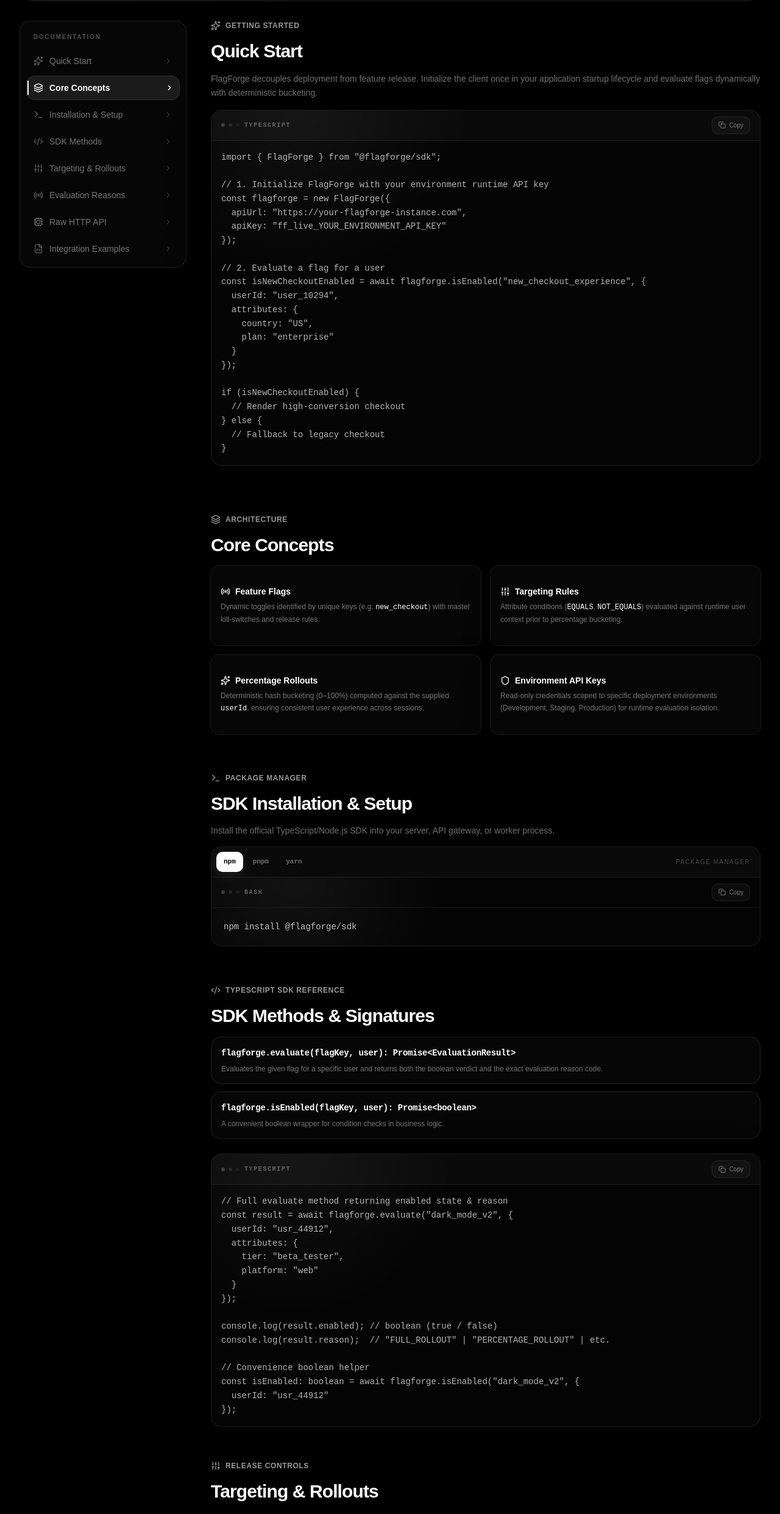
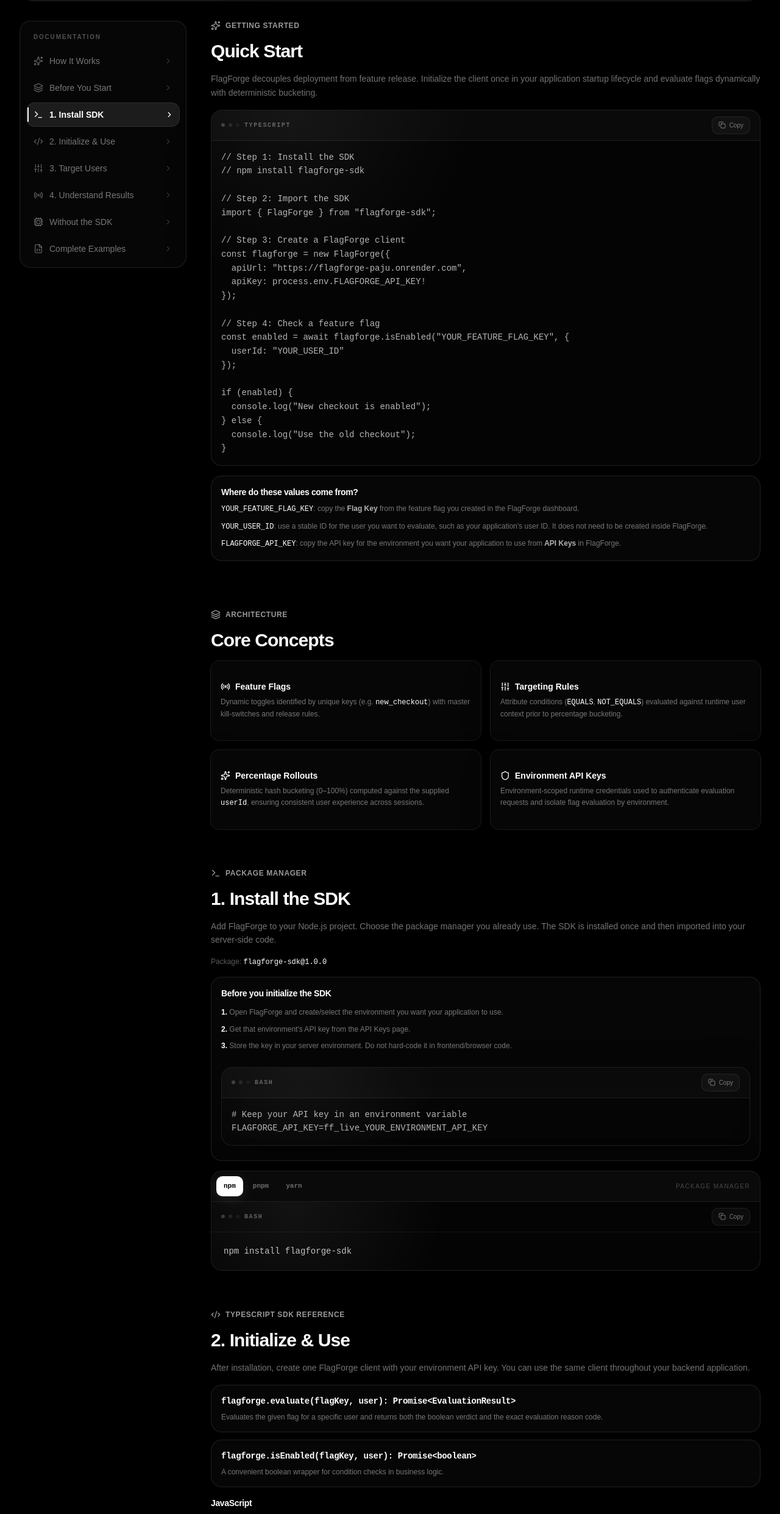
Before and after one commit to The-ZGod/FlagForge, a React (Vite) app in the folder frontend/: page /docs in a window 1280 px wide. Shown: the part 218-2701 px from the top of the page at 61% size. Built offline with nearby package versions, Linux system fonts and the light colour scheme; no server answers.

Commit message:
Updated Docs Page after npm publish

```diff
--- a/frontend/src/pages/Docs.tsx
+++ b/frontend/src/pages/Docs.tsx
@@ -329,71 +329,136 @@
     }, []);
 
     const sections = [
-        { id: "quick-start", title: "Quick Start", icon: Sparkles },
-        { id: "core-concepts", title: "Core Concepts", icon: Layers },
-        { id: "sdk-installation", title: "Installation & Setup", icon: Terminal },
-        { id: "sdk-methods", title: "SDK Methods", icon: Code2 },
-        { id: "targeting-and-rollouts", title: "Targeting & Rollouts", icon: Sliders },
-        { id: "evaluation-reasons", title: "Evaluation Reasons", icon: Radio },
-        { id: "runtime-api", title: "Raw HTTP API", icon: Cpu },
-        { id: "code-examples", title: "Integration Examples", icon: FileCode },
+        { id: "quick-start", title: "How It Works", icon: Sparkles },
+        { id: "core-concepts", title: "Before You Start", icon: Layers },
+        { id: "sdk-installation", title: "1. Install SDK", icon: Terminal },
+        { id: "sdk-methods", title: "2. Initialize & Use", icon: Code2 },
+        { id: "targeting-and-rollouts", title: "3. Target Users", icon: Sliders },
+        { id: "evaluation-reasons", title: "4. Understand Results", icon: Radio },
+        { id: "runtime-api", title: "Without the SDK", icon: Cpu },
+        { id: "code-examples", title: "Complete Examples", icon: FileCode },
     ];
 
-    const quickStartSnippet = `import { FlagForge } from "@flagforge/sdk";
+    const quickStartSnippet = `// Step 1: Install the SDK
+// npm install flagforge-sdk
 
-// 1. Initialize FlagForge with your environment runtime API key
+// Step 2: Import the SDK
+import { FlagForge } from "flagforge-sdk";
+
+// Step 3: Create a FlagForge client
 const flagforge = new FlagForge({
-  apiUrl: "https://your-flagforge-instance.com",
-  apiKey: "ff_live_YOUR_ENVIRONMENT_API_KEY"
+  apiUrl: "https://flagforge-paju.onrender.com",
+  apiKey: process.env.FLAGFORGE_API_KEY!
 });
 
-// 2. Evaluate a flag for a user
-const isNewCheckoutEnabled = await flagforge.isEnabled("new_checkout_experience", {
-  userId: "user_10294",
-  attributes: {
-    country: "US",
-    plan: "enterprise"
-  }
+// Step 4: Check a feature flag
+const enabled = await flagforge.isEnabled("YOUR_FEATURE_FLAG_KEY", {
+  userId: "YOUR_USER_ID"
 });
 
-if (isNewCheckoutEnabled) {
-  // Render high-conversion checkout
+if (enabled) {
+  console.log("New checkout is enabled");
 } else {
-  // Fallback to legacy checkout
+  console.log("Use the old checkout");
 }`;
 
     const installSnippets = {
-        npm: `npm install @flagforge/sdk`,
-        pnpm: `pnpm add @flagforge/sdk`,
-        yarn: `yarn add @flagforge/sdk`,
+        npm: `npm install flagforge-sdk`,
+        pnpm: `pnpm add flagforge-sdk`,
+        yarn: `yarn add flagforge-sdk`,
     } as const;
 
     const [packageManager, setPackageManager] =
         useState<keyof typeof installSnippets>("npm");
     const [packageCopied, setPackageCopied] = useState(false);
 
-    const methodsSnippet = `// Full evaluate method returning enabled state & reason
-const result = await flagforge.evaluate("dark_mode_v2", {
-  userId: "usr_44912",
+    const javascriptSetupSnippet = `import { FlagForge } from "flagforge-sdk";
+
+const flagforge = new FlagForge({
+  apiUrl: "https://flagforge-paju.onrender.com",
+  apiKey: process.env.FLAGFORGE_API_KEY
+});
+
+const enabled = await flagforge.isEnabled("YOUR_FEATURE_FLAG_KEY", {
+  userId: "YOUR_USER_ID"
+});
+
+console.log(enabled); // true or false`;
+
+    const typescriptSetupSnippet = `import { FlagForge } from "flagforge-sdk";
+
+const flagforge = new FlagForge({
+  apiUrl: "https://flagforge-paju.onrender.com",
+  apiKey: process.env.FLAGFORGE_API_KEY!
+});
+
+const enabled: boolean = await flagforge.isEnabled("YOUR_FEATURE_FLAG_KEY", {
+  userId: "YOUR_USER_ID"
+});
+
+console.log(enabled); // true or false`;
+
+    const evaluationSnippet = `const result = await flagforge.evaluate("YOUR_FEATURE_FLAG_KEY", {
+  userId: "YOUR_USER_ID",
   attributes: {
-    tier: "beta_tester",
-    platform: "web"
+    country: "US",
+    plan: "pro"
   }
 });
 
-console.log(result.enabled); // boolean (true / false)
-console.log(result.reason);  // "FULL_ROLLOUT" | "PERCENTAGE_ROLLOUT" | etc.
+console.log(result.enabled);
+console.log(result.reason);`;
 
-// Convenience boolean helper
-const isEnabled: boolean = await flagforge.isEnabled("dark_mode_v2", {
-  userId: "usr_44912"
-});`;
+    const environmentSnippet = `# Keep your API key in an environment variable
+FLAGFORGE_API_KEY=ff_live_YOUR_ENVIRONMENT_API_KEY`;
 
-    const rawHttpSnippet = `curl -X POST https://your-flagforge-instance.com/api/evaluation \\
+    const fullExampleSnippet = `import { FlagForge } from "flagforge-sdk";
+
+const flagforge = new FlagForge({
+  apiUrl: "https://flagforge-paju.onrender.com",
+  apiKey: process.env.FLAGFORGE_API_KEY
+});
+
+async function main() {
+  const enabled = await flagforge.isEnabled("YOUR_FEATURE_FLAG_KEY", {
+    userId: "YOUR_USER_ID",
+    attributes: {
+      country: "US"
+    }
+  });
+
+  if (enabled) {
+    console.log("Show new checkout");
+  } else {
+    console.log("Show existing checkout");
+  }
+}
+
+main();`;
+
+    const methodsSnippet = `// Use this when you only need true / false
+const enabled = await flagforge.isEnabled("YOUR_FEATURE_FLAG_KEY", {
+  userId: "YOUR_USER_ID"
+});
+
+console.log(enabled);
+
+// Use this when you also want to know why
+const result = await flagforge.evaluate("YOUR_FEATURE_FLAG_KEY", {
+  userId: "YOUR_USER_ID",
+  attributes: {
+    country: "US"
+  }
+});
+
+console.log(result.enabled);
+console.log(result.reason);`;
+
+    const rawHttpSnippet = `curl -X POST https://flagforge-paju.onrender.com/api/evaluation \\
   -H "Content-Type: application/json" \\
   -H "X-FlagForge-Key: ff_live_YOUR_ENVIRONMENT_API_KEY" \\
   -d '{
-    "flagKey": "new_checkout_experience",
+    "flagKey": "YOUR_FEATURE_FLAG_KEY",
     "userId": "user_10294",
     "attributes": {
       "country": "US",
@@ -408,11 +473,11 @@
 }`;
 
     const expressExample = `import express from "express";
-import { FlagForge } from "@flagforge/sdk";
+import { FlagForge } from "flagforge-sdk";
 
 const app = express();
 const flagforge = new FlagForge({
-  apiUrl: process.env.FLAGFORGE_API_URL!,
+  apiUrl: process.env.FLAGFORGE_API_URL || "https://flagforge-paju.onrender.com",
   apiKey: process.env.FLAGFORGE_API_KEY!
 });
 
@@ -420,7 +485,7 @@
   const userId = req.headers["x-user-id"] as string || "anonymous";
   const userPlan = (req.query.plan as string) || "free";
 
-  const useAiSearch = await flagforge.isEnabled("ai_powered_search", {
+  const useAiSearch = await flagforge.isEnabled("YOUR_FEATURE_FLAG_KEY", {
     userId,
     attributes: { plan: userPlan }
   });
@@ -473,7 +538,7 @@
                             </Badge>
                         </div>
                         <p className="text-sm text-white/45">
-                            Comprehensive guide to integrating FlagForge feature flags, deterministic percentage rollouts, targeting rules, and SDKs into your backend applications.
+                            Comprehensive guide to integrating FlagForge feature flags, deterministic percentage rollouts, targeting rules, and the published flagforge-sdk into your backend applications.
                         </p>
                     </div>
 
@@ -570,6 +635,26 @@
                             </p>
 
                             <CodeBlock code={quickStartSnippet} language="typescript" />
+
+                            <div className="docs-card relative overflow-hidden rounded-2xl border border-white/[0.10] bg-white/[0.025] p-4 backdrop-blur-xl">
+                                <h3 className="text-sm font-semibold text-white">Where do these values come from?</h3>
+                                <div className="mt-2 space-y-2 text-xs leading-relaxed text-white/45">
+                                    <p>
+                                        <code className="font-mono text-white">YOUR_FEATURE_FLAG_KEY</code>:
+                                        copy the <strong className="text-white/70">Flag Key</strong> from the feature flag you created in the FlagForge dashboard.
+                                    </p>
+                                    <p>
+                                        <code className="font-mono text-white">YOUR_USER_ID</code>:
+                                        use a stable ID for the user you want to evaluate, such as your application's user ID.
+                                        It does not need to be created inside FlagForge.
+                                    </p>
+                                    <p>
+                                        <code className="font-mono text-white">FLAGFORGE_API_KEY</code>:
+                                        copy the API key for the environment you want your application to use from
+                                        <strong className="text-white/70"> API Keys</strong> in FlagForge.
+                                    </p>
+                                </div>
+                            </div>
                         </section>
 
                         {/* Section: Core Concepts */}
@@ -628,7 +713,7 @@
                                             <span>Environment API Keys</span>
                                         </div>
                                         <p className="text-xs text-white/45 leading-relaxed">
-                                            Read-only credentials scoped to specific deployment environments (Development, Staging, Production) for runtime evaluation isolation.
+                                            Environment-scoped runtime credentials used to authenticate evaluation requests and isolate flag evaluation by environment.
                                         </p>
                                     </CardContent>
                                 </Card>
@@ -644,11 +729,25 @@
                                 <span>Package Manager</span>
                             </div>
                             <h2 className="text-2xl sm:text-3xl font-semibold tracking-[-0.03em] text-white">
-                                SDK Installation & Setup
+                                1. Install the SDK
                             </h2>
-                            <p className="text-sm text-white/45">
-                                Install the official TypeScript/Node.js SDK into your server, API gateway, or worker process.
+                            <p className="text-sm text-white/45 leading-relaxed">
+                                Add FlagForge to your Node.js project. Choose the package manager you already use.
+                                The SDK is installed once and then imported into your server-side code.
                             </p>
+                            <p className="text-xs text-white/35">
+                                Package: <code className="font-mono text-white">flagforge-sdk@1.0.0</code>
+                            </p>
+
+                            <div className="docs-card relative overflow-hidden rounded-2xl border border-white/[0.10] bg-white/[0.025] p-4 space-y-3 backdrop-blur-xl">
+                                <h3 className="text-sm font-semibold text-white">Before you initialize the SDK</h3>
+                                <ol className="space-y-2 text-xs text-white/45 leading-relaxed">
+                                    <li><span className="font-semibold text-white">1.</span> Open FlagForge and create/select the environment you want your application to use.</li>
+                                    <li><span className="font-semibold text-white">2.</span> Get that environment's API key from the API Keys page.</li>
+                                    <li><span className="font-semibold text-white">3.</span> Store the key in your server environment. Do not hard-code it in frontend/browser code.</li>
+                                </ol>
+                                <CodeBlock code={environmentSnippet} language="bash" />
+                            </div>
 
                             <div className="overflow-hidden rounded-2xl border border-white/[0.10] bg-[#050505]/90 shadow-[0_20px_70px_rgba(0,0,0,0.28)] backdrop-blur-xl">
                                 <div className="flex flex-col border-b border-white/[0.08] bg-white/[0.025] sm:flex-row sm:items-center sm:justify-between">
@@ -662,8 +761,8 @@
                                                     type="button"
                                                     onClick={() => setPackageManager(manager)}
                                                     className={`relative rounded-lg px-3 py-2 font-mono text-[11px] font-semibold transition-all duration-300 ${isActive
-                                                            ? "bg-white text-black shadow-[0_4px_20px_rgba(255,255,255,0.10)]"
-                                                            : "text-white/40 hover:bg-white/[0.06] hover:text-white/80"
+                                                        ? "bg-white text-black shadow-[0_4px_20px_rgba(255,255,255,0.10)]"
+                                                        : "text-white/40 hover:bg-white/[0.06] hover:text-white/80"
                                                         }`}
                                                 >
                                                     {manager}
@@ -734,8 +833,12 @@
                                 <span>TypeScript SDK Reference</span>
                             </div>
                             <h2 className="text-2xl sm:text-3xl font-semibold tracking-[-0.03em] text-white">
-                                SDK Methods & Signatures
+                                2. Initialize & Use
                             </h2>
+                            <p className="text-sm text-white/45 leading-relaxed">
+                                After installation, create one FlagForge client with your environment API key.
+                                You can use the same client throughout your backend application.
+                            </p>
 
                             <div className="space-y-3 text-sm text-white/45">
                                 <div className="docs-card relative overflow-hidden rounded-2xl border border-white/[0.10] bg-white/[0.025] p-4 space-y-2 backdrop-blur-xl transition-all duration-500 hover:border-white/[0.18] hover:bg-white/[0.04] before:pointer-events-none before:absolute before:inset-0 before:bg-[radial-gradient(220px_circle_at_var(--mx)_var(--my),rgba(255,255,255,0.07),transparent_70%)]">
@@ -757,7 +860,27 @@
                                 </div>
                             </div>
 
-                            <CodeBlock code={methodsSnippet} language="typescript" />
+                            <div className="space-y-5">
+                                <div>
+                                    <h3 className="mb-2 text-sm font-semibold text-white">JavaScript</h3>
+                                    <CodeBlock code={javascriptSetupSnippet} language="javascript" />
+                                </div>
+                                <div>
+                                    <h3 className="mb-2 text-sm font-semibold text-white">TypeScript</h3>
+                                    <CodeBlock code={typescriptSetupSnippet} language="typescript" />
+                                </div>
+                            </div>
+
+                            <div className="docs-card relative overflow-hidden rounded-2xl border border-white/[0.10] bg-white/[0.025] p-4 space-y-2 backdrop-blur-xl">
+                                <h3 className="text-sm font-semibold text-white">Which method should I use?</h3>
+                                <p className="text-xs text-white/45 leading-relaxed">
+                                    Use <code className="font-mono text-white">isEnabled()</code> when your application
+                                    only needs a true/false decision. Use <code className="font-mono text-white">evaluate()</code>
+                                    when you also want the evaluation reason.
+                                </p>
+                            </div>
+
+                            <CodeBlock code={evaluationSnippet} language="javascript" />
                         </section>
 
                         {/* Section: Targeting & Rollouts */}
@@ -773,12 +896,12 @@
                             </div>
 
                             <h2 className="text-2xl sm:text-3xl font-semibold tracking-[-0.03em] text-white">
-                                Targeting & Rollouts
+                                3. Target Users
                             </h2>
 
                             <p className="text-sm text-white/45 leading-relaxed">
-                                Configure deterministic percentage rollouts and targeting rules to control
-                                which users receive a feature without changing application code.
+                                Once the basic SDK integration works, use FlagForge to control who receives a feature.
+                                You can enable a flag for a percentage of users and add attribute-based targeting rules.
                             </p>
 
                             <div className="grid gap-4 sm:grid-cols-2">
@@ -806,10 +929,13 @@
                             <CodeBlock
                                 code={`{
   "rolloutPercentage": 25,
-  "targeting": {
-    "country": "US",
-    "plan": "enterprise"
-  }
+  "rules": [
+    {
+      "attribute": "country",
+      "operator": "EQUALS",
+      "value": "US"
+    }
+  ]
 }`}
                                 language="json"
                             />
@@ -824,10 +950,11 @@
                                 <span>Evaluation Engine</span>
                             </div>
                             <h2 className="text-2xl sm:text-3xl font-semibold tracking-[-0.03em] text-white">
-                                Evaluation Reasons Reference
+                                4. Understand the Result
                             </h2>
-                            <p className="text-sm text-white/45">
-                                The evaluation engine returns a deterministic decision reason for every evaluation request:
+                            <p className="text-sm text-white/45 leading-relaxed">
+                                Every evaluation returns a decision. When you use <code className="font-mono text-white">evaluate()</code>,
+                                FlagForge also tells you why the user was enabled or disabled.
                             </p>
 
                             <div className="docs-card overflow-hidden rounded-2xl border border-white/[0.10] bg-white/[0.025] divide-y divide-white/[0.06] backdrop-blur-xl">
@@ -895,10 +1022,11 @@
                                 <span>HTTP REST API</span>
                             </div>
                             <h2 className="text-2xl sm:text-3xl font-semibold tracking-[-0.03em] text-white">
-                                Raw Runtime Evaluation API
+                                Without the SDK: Raw HTTP API
                             </h2>
-                            <p className="text-sm text-white/45">
-                                If you are not using Node.js/TypeScript (e.g., Python, Go, Rust, Ruby), call the runtime evaluation endpoint directly using the <code className="font-mono text-xs bg-white/[0.06] px-1.5 py-0.5 rounded text-white">X-FlagForge-Key</code> header:
+                            <p className="text-sm text-white/45 leading-relaxed">
+                                You do not need the JavaScript/TypeScript SDK to use FlagForge.
+                                Any backend that can make an HTTP request can call the evaluation endpoint directly.
                             </p>
 
                             <CodeBlock code={rawHttpSnippet} language="bash" />
@@ -913,12 +1041,41 @@
                                 <span>Practical Recipes</span>
                             </div>
                             <h2 className="text-2xl sm:text-3xl font-semibold tracking-[-0.03em] text-white">
-                                Integration Examples
+                                Complete Examples
                             </h2>
+                            <p className="text-sm text-white/45 leading-relaxed">
+                                These examples show the complete flow: install → initialize → evaluate → use the result.
+                                Copy the version that matches your project.
+                            </p>
 
                             <div className="space-y-2">
-                                <h3 className="text-sm font-semibold text-white">Express.js Route Protection</h3>
+                                <h3 className="text-sm font-semibold text-white">JavaScript — simple backend example</h3>
+                                <CodeBlock code={fullExampleSnippet} language="javascript" />
+                            </div>
+
+                            <div className="space-y-2">
+                                <h3 className="text-sm font-semibold text-white">TypeScript — Express example</h3>
                                 <CodeBlock code={expressExample} language="typescript" />
+                            </div>
+                        </section>
+
+                        <section className="docs-section space-y-4">
+                            <div className="docs-card relative overflow-hidden rounded-2xl border border-white/[0.10] bg-white/[0.025] p-5 backdrop-blur-xl">
+                                <h3 className="text-sm font-semibold text-white">The whole integration in 5 steps</h3>
+                                <div className="mt-3 grid gap-2 sm:grid-cols-5">
+                                    {[
+                                        "Install flagforge-sdk",
+                                        "Get an environment API key",
+                                        "Initialize FlagForge",
+                                        "Call isEnabled() or evaluate()",
+                                        "Use the result in your app"
+                                    ].map((step, index) => (
+                                        <div key={step} className="rounded-xl border border-white/[0.08] bg-white/[0.025] p-3">
+                                            <div className="mb-1 font-mono text-[10px] text-white/30">0{index + 1}</div>
+                                            <p className="text-xs leading-relaxed text-white/55">{step}</p>
+                                        </div>
+                                    ))}
+                                </div>
                             </div>
                         </section>
                     </main>
```
